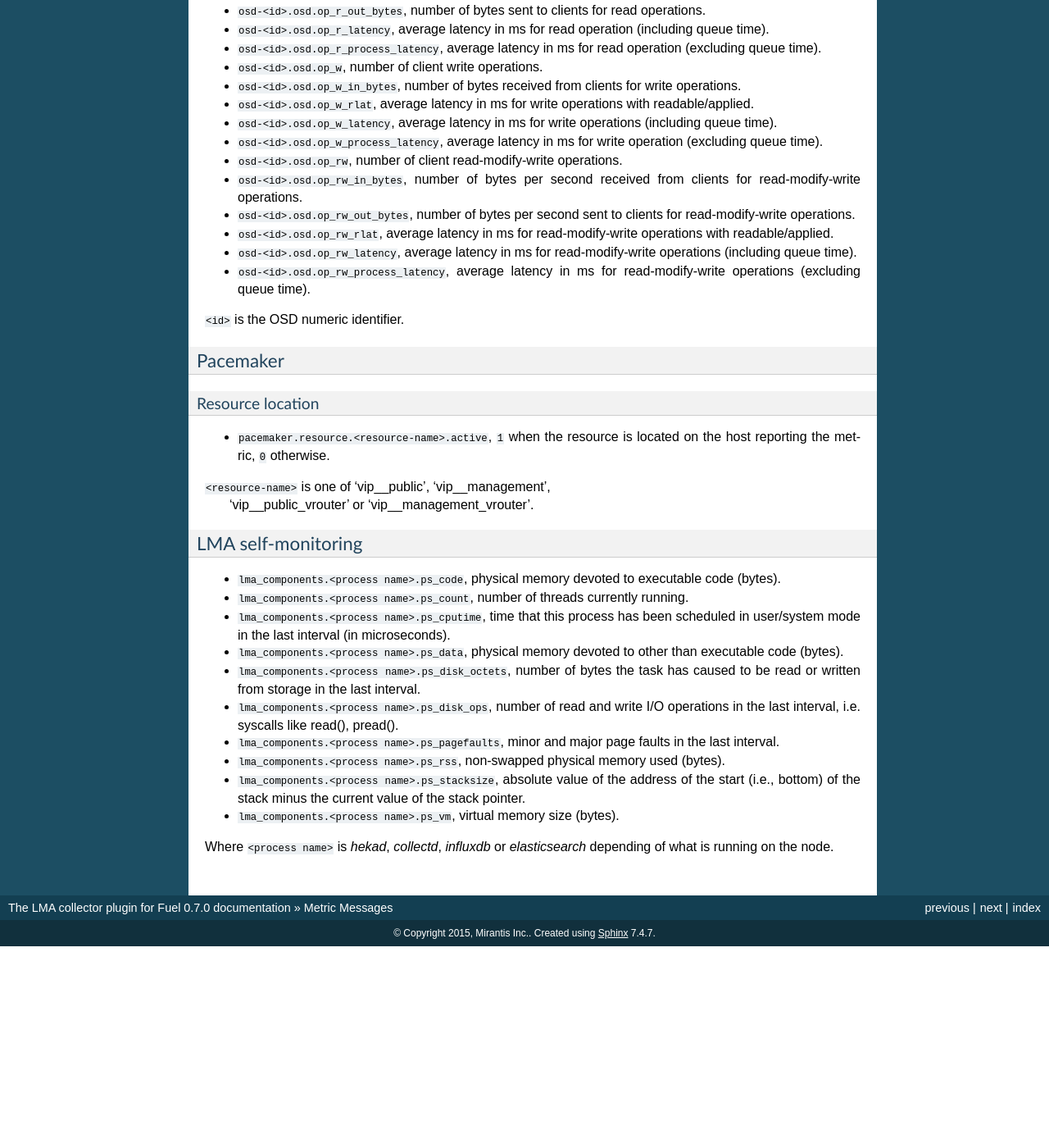
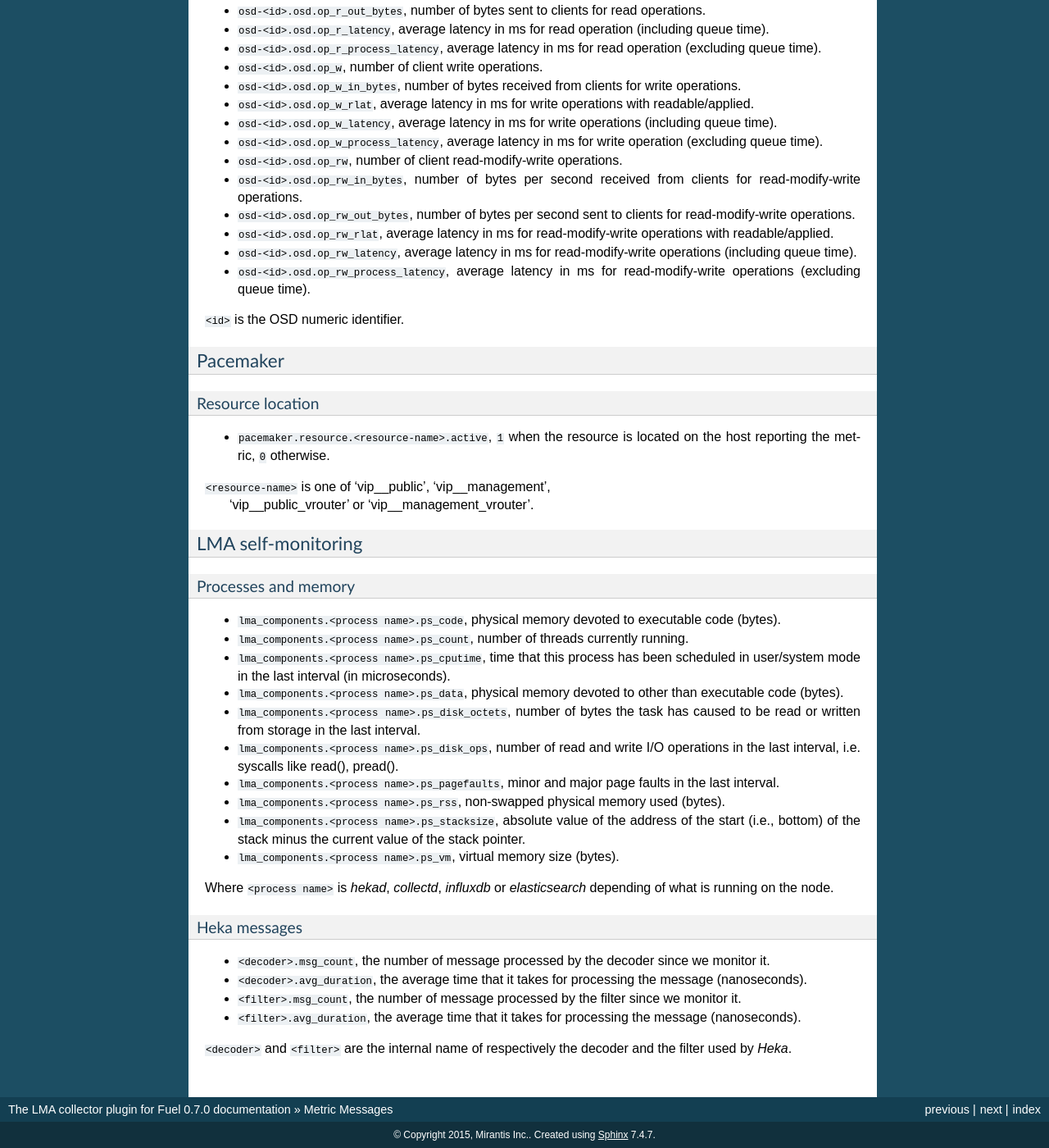
Before and after one commit to openstack-archive/fuel-plugin-lma-collector, a Sphinx documentation site: the page built from doc/source/metrics.rst, in a window 1280 px wide and 1400 px high, scrolled down 14836 px. Shown: the whole window at 82% size. Built offline with Sphinx 7.4.7, drawn with Linux system fonts in a browser that asks for light colours; before the commit the page ends 15990 px from its top, so only the background shows below that; some of the changed text lies outside the part shown.

Commit message:
Add the monitoring of Heka messages
Add information about the number of messages that are processed by the
toolchain and also the average time it takes to process these messages.
We focused on filter and decoder.

Change-Id: Iad122336fe8fcb6fa3f4d8ed666b276f6db70a43

```diff
--- a/doc/source/metrics/lma.rst
+++ b/doc/source/metrics/lma.rst
@@ -1,4 +1,7 @@
 .. _LMA_self-monitoring:
+
+Processes and memory
+^^^^^^^^^^^^^^^^^^^^
 
 * ``lma_components.<process name>.ps_code``,  physical memory devoted to executable code (bytes).
 * ``lma_components.<process name>.ps_count``, number of threads currently running.
@@ -13,3 +16,14 @@
 
 Where ``<process name>`` is *hekad*, *collectd*, *influxdb* or *elasticsearch*
 depending of what is running on the node.
+
+
+Heka messages
+^^^^^^^^^^^^^
+
+* ``<decoder>.msg_count``, the number of message processed by the decoder since we monitor it.
+* ``<decoder>.avg_duration``, the average time that it takes for processing the message (nanoseconds).
+* ``<filter>.msg_count``, the number of message processed by the filter since we monitor it.
+* ``<filter>.avg_duration``, the average time that it takes for processing the message (nanoseconds).
+
+``<decoder>`` and ``<filter>`` are the internal name of respectively the decoder and the filter used by *Heka*.
```
Also changed, not shown: 5 other files.
